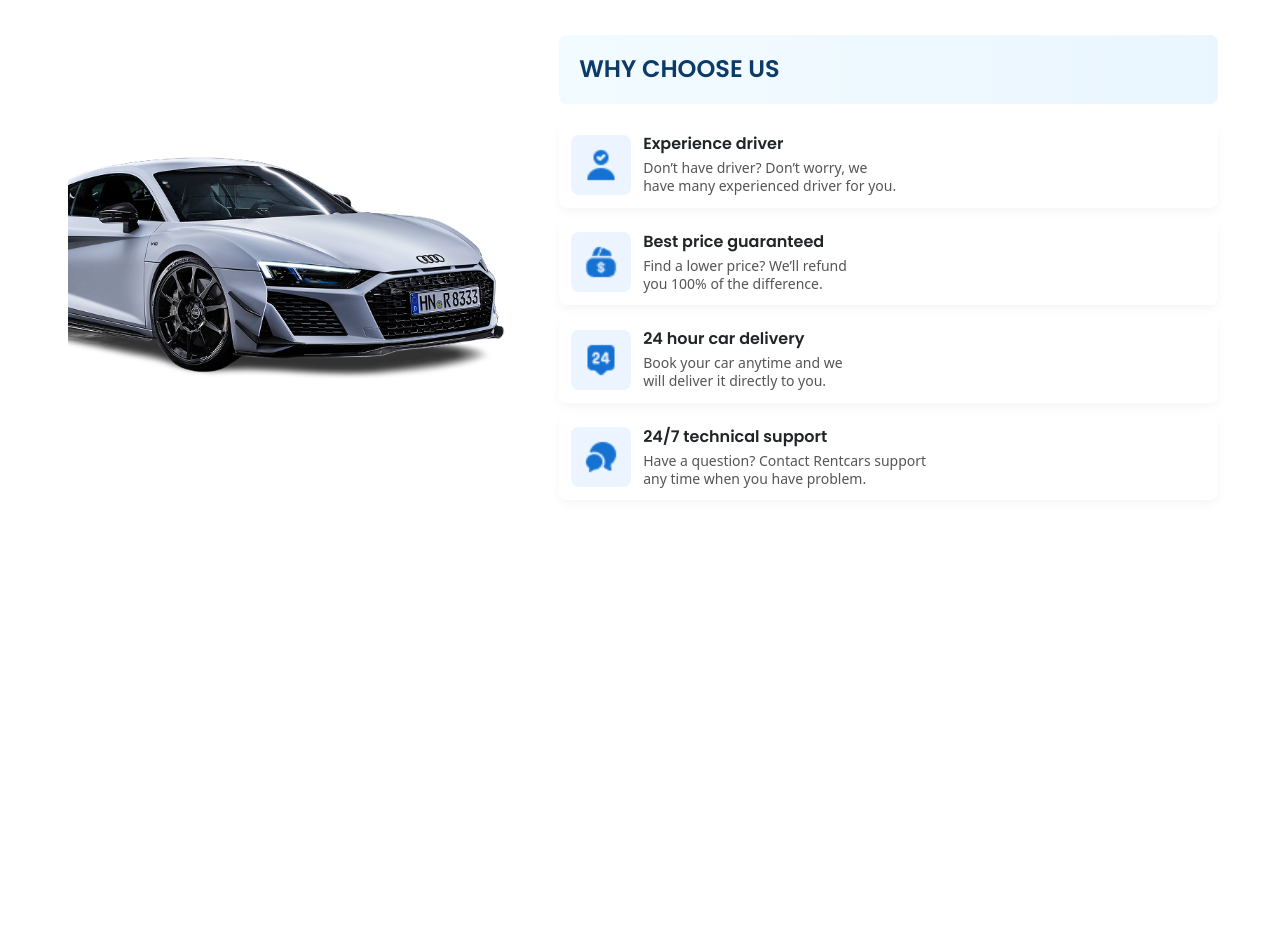
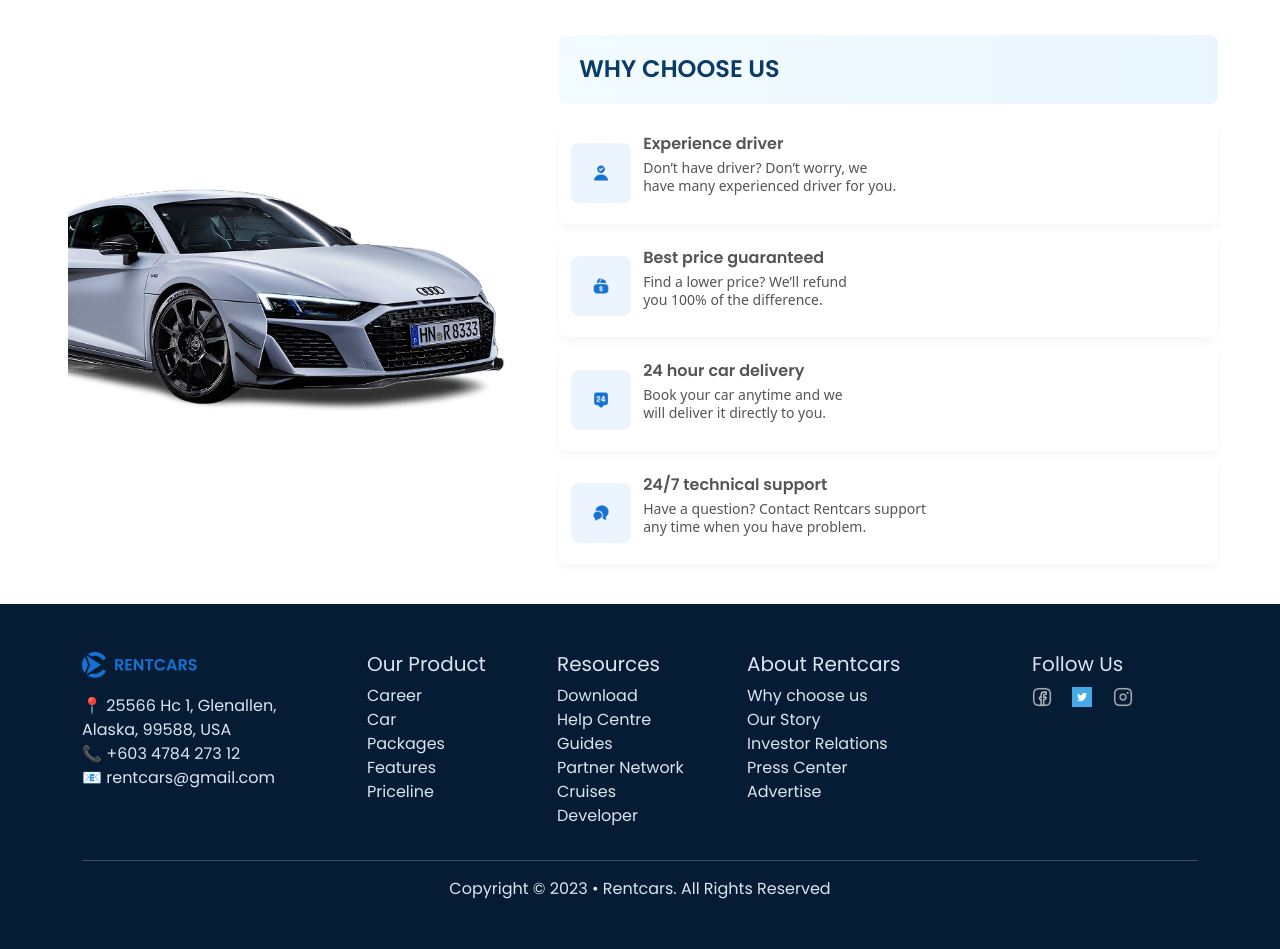
Before and after one commit to hsmuhammad/hackathon, a plain HTML site: page index.html in a window 1280 px wide. Shown: the part 1540-2489 px from the top of the page. Before the commit the page ends 2080 px from the top, so only its background shows below. Drawn offline with nearby package versions, Linux system fonts and the light colour scheme; files whose address does not match are found by name.

Commit message:
footer add

```diff
--- a/index.html
+++ b/index.html
@@ -203,7 +203,76 @@
     </div>
   </div>
 </div>
+<!-- end section3 -->
+ <!-- start footer -->
+<footer class="footer-section py-5">
+    <div class="container">
 
+        <div class="row g-4">
+            <div class="col-md-4 col-lg-3">
+                <div class="footer-brand mb-3">
+                    <img src="./images/Frame993.png" alt="Logo" class="footer-logo">
+                </div>
+                <ul class="list-unstyled footer-info">
+                    <li>📍 25566 Hc 1, Glenallen,<br> Alaska, 99588, USA</li>
+                    <li>📞 +603 4784 273 12</li>
+                    <li>📧 rentcars@gmail.com</li>
+                </ul>
+            </div>
+
+            <div class="col-6 col-md-3 col-lg-2">
+                <h5 class="footer-title">Our Product</h5>
+                <ul class="list-unstyled footer-links">
+                    <li><a href="#">Career</a></li>
+                    <li><a href="#">Car</a></li>
+                    <li><a href="#">Packages</a></li>
+                    <li><a href="#">Features</a></li>
+                    <li><a href="#">Priceline</a></li>
+                </ul>
+            </div>
+
+            <div class="col-6 col-md-3 col-lg-2">
+                <h5 class="footer-title">Resources</h5>
+                <ul class="list-unstyled footer-links">
+                    <li><a href="#">Download</a></li>
+                    <li><a href="#">Help Centre</a></li>
+                    <li><a href="#">Guides</a></li>
+                    <li><a href="#">Partner Network</a></li>
+                    <li><a href="#">Cruises</a></li>
+                    <li><a href="#">Developer</a></li>
+                </ul>
+            </div>
+
+            <div class="col-md-4 col-lg-3">
+                <h5 class="footer-title">About Rentcars</h5>
+                <ul class="list-unstyled footer-links">
+                    <li><a href="#">Why choose us</a></li>
+                    <li><a href="#">Our Story</a></li>
+                    <li><a href="#">Investor Relations</a></li>
+                    <li><a href="#">Press Center</a></li>
+                    <li><a href="#">Advertise</a></li>
+                </ul>
+            </div>
+
+            <div class="col-md-2 col-lg-2">
+                <h5 class="footer-title">Follow Us</h5>
+                <div class="footer-icons mt-2">
+                    <img src="./footer/facebook.png" class="me-3" width="20">
+                    <img src="./footer/twitter icon.png" class="me-3" width="20">
+                    <img src="./footer/instagram.png" width="20">
+                </div>
+            </div>
+
+        </div>
+
+        <hr class="footer-line">
+
+        <div class="text-center copyright-text">
+            Copyright © 2023 • Rentcars. All Rights Reserved
+        </div>
+
+    </div>
+</footer>
 </body>
 
 </html>
--- a/style.css
+++ b/style.css
@@ -285,7 +285,8 @@ margin: 0 auto;
 }
 
 
-.vector-icon {
+.vector-icon
+{
   background: rgba(236,245,255,1);
   padding: 10px;
   border-radius: 8px;
@@ -298,7 +299,7 @@ margin: 0 auto;
 
 /* icon image sizing */
 .vector-icon img {
-  width: 36px;
+  width: 18px;
   height: auto;
   display: block;
 }
@@ -311,7 +312,7 @@ margin: 0 auto;
   font-family: "Poppins", sans-serif;
 }
 
-.vector-text p {
+.vector-text,.vector-text_f p {
   margin: 0;
   color: #555;
   line-height: 1.3;
@@ -333,3 +334,9 @@ margin: 0 auto;
   }
   .right-col { order: 2; width: 100%; }
 }
+
+.footer-section {
+    background: #051C34;
+    color: #dbe4ef;
+    font-family: 'Poppins', sans-serif;
+}
```
Also changed, not shown: footer/facebook.png (added), footer/instagram.png (added), footer/twitter icon.png (added), 3 other files.
